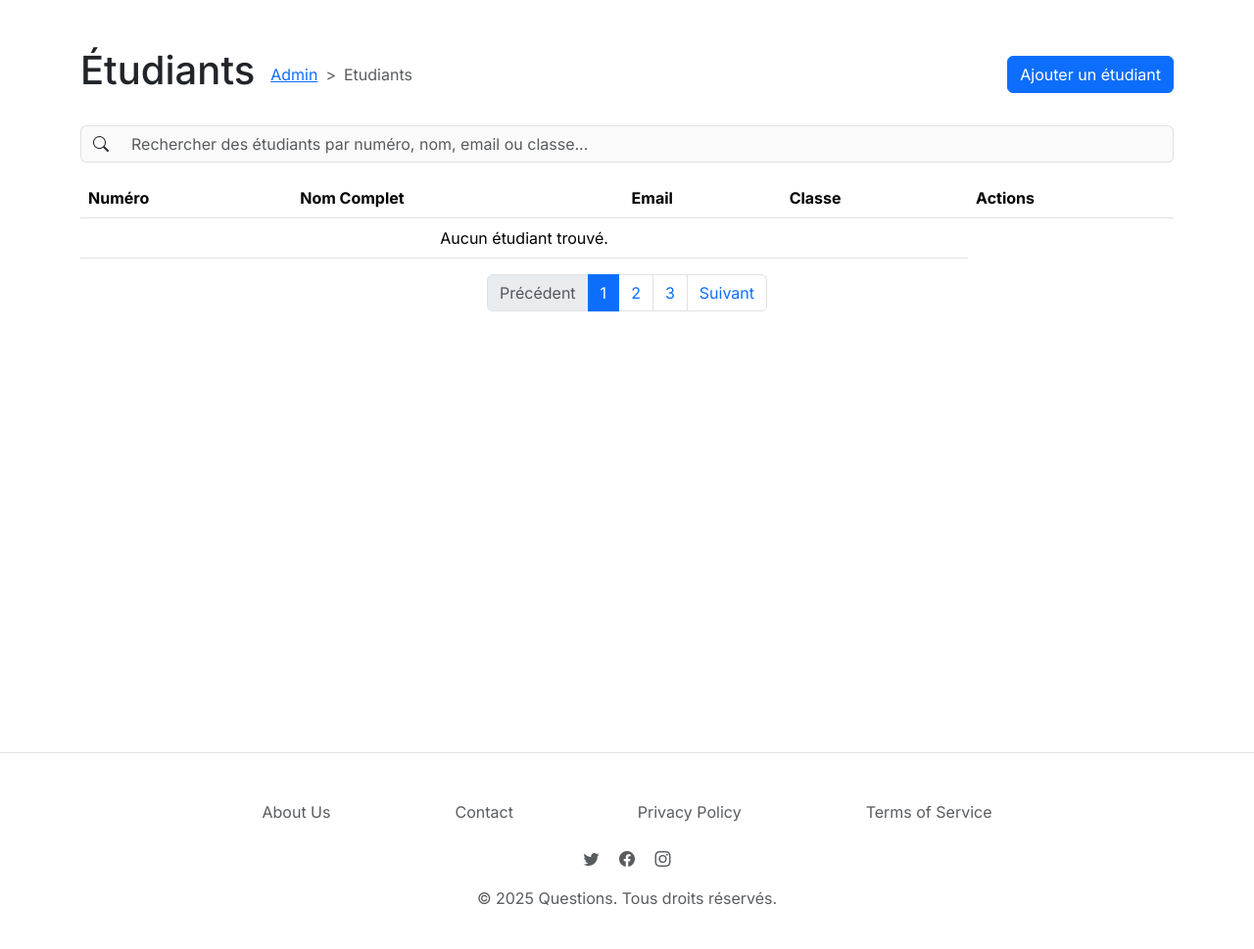
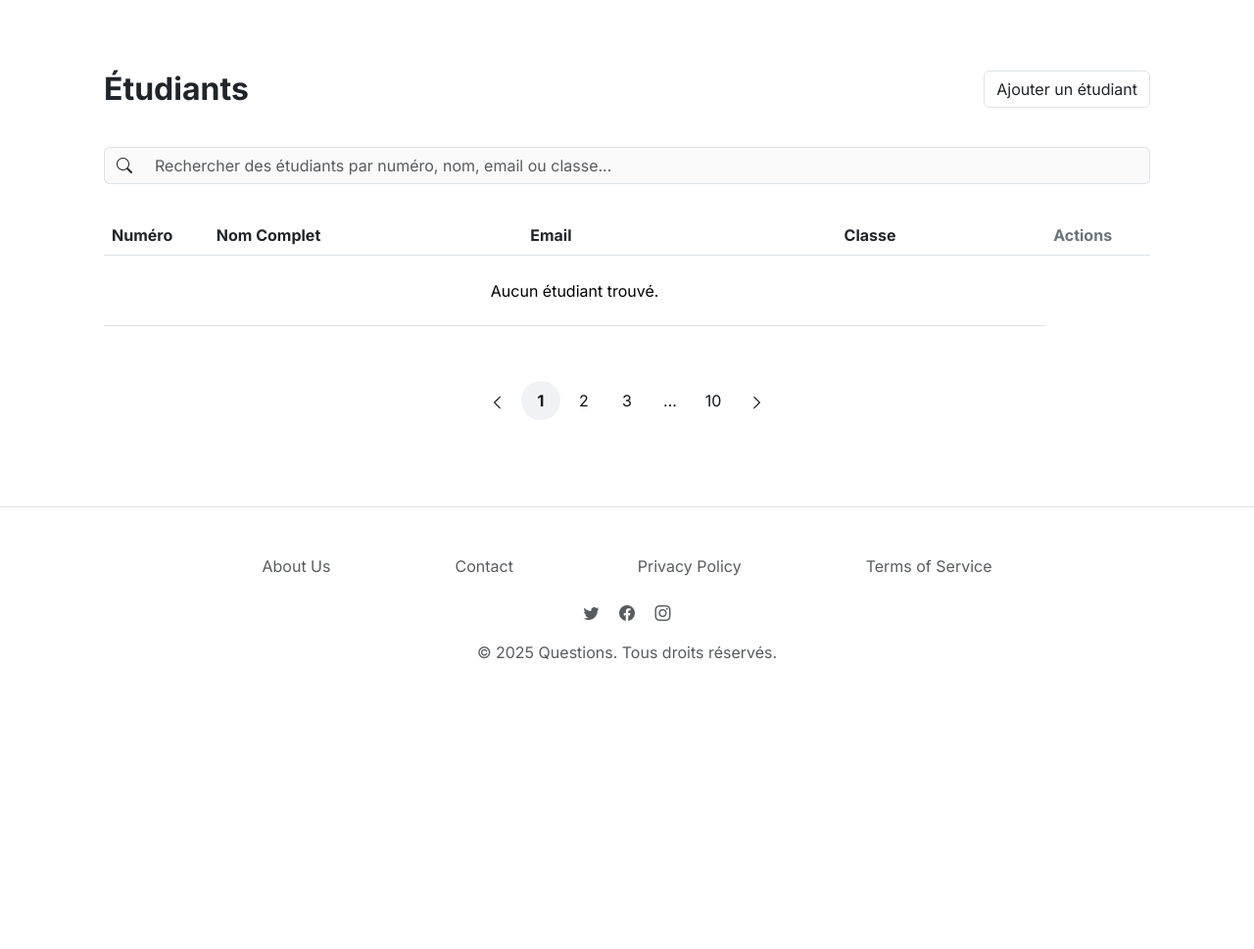
Before and after one commit to ibzocraft/plateforme_qcm, a PHP site: page /plateforme_qcm/pages/admin/etudiants/etudiants.php in a window 1280 px wide. Shown: the part 57-1026 px from the top of the page at 98% size. After the commit the page ends 731 px from the top, so only its background shows below. Run offline with PHP 8.4, Linux system fonts and the light colour scheme; data that the repository does not hold is empty.

Commit message:
Enhance student management page with improved layout and pagination. Update CSS for table and pagination styles. Fix dashboard link in admin header.

```diff
--- a/assets/css/style.css
+++ b/assets/css/style.css
@@ -24,3 +24,35 @@
         background-color: #FAFAFA !important;
     }
 }
+
+/* #60758a */
+
+.table th, .table td {
+    white-space: nowrap;
+    vertical-align: middle !important;
+}
+.table td {
+  height: 72px;
+}
+
+.pagination .page-item .page-link {
+    border-radius: 50%;
+    width: 40px;
+    height: 40px;
+    display: flex;
+    align-items: center;
+    justify-content: center;
+    margin: 0 2px;
+    color: #111418;
+    border: none;
+}
+.pagination .page-item.active .page-link {
+    background-color: #f0f2f5;
+    font-weight: bold;
+}
+.pagination .page-item:not(.active) .page-link:hover {
+    background-color: #f0f2f5;
+}
+.pagination .page-item.disabled .page-link {
+    background-color: transparent;
+}
--- a/includes/layout/header_admin.php
+++ b/includes/layout/header_admin.php
@@ -12,7 +12,7 @@ require_once __DIR__ . '/../../includes/services/core/functions.php';
 </div>
 <div class="d-flex flex-grow-1 justify-content-end gap-4">
 <div class="d-flex align-items-center gap-4">
-    <a class="text-dark small fw-medium text-decoration-none" href="#">Dashboard</a>
+    <a class="text-dark small fw-medium text-decoration-none" href="<?php echo get_full_url("pages/admin/dashboard.php"); ?>">Dashboard</a>
     <a class="text-dark small fw-medium text-decoration-none" href="<?php echo get_full_url("pages/admin/qcms/qcms.php"); ?>">QCMs</a>
     <a class="text-dark small fw-medium text-decoration-none" href="<?php echo get_full_url("pages/admin/etudiants/etudiants.php"); ?>">Etudiants</a>
 </div>
--- a/pages/admin/etudiants/etudiants.php
+++ b/pages/admin/etudiants/etudiants.php
@@ -16,45 +16,42 @@
 
 
 <!-- CONTENU DE LA PAGE -->
-<div class="container mt-5" style="min-height: 90vh;">
-    <div class="d-flex justify-content-between align-items-center mb-4">
-        <div class="d-flex align-items-end gap-3">
-            <h1 class="text-dark">Étudiants</h1>
-            <nav style="--bs-breadcrumb-divider: '>';" aria-label="breadcrumb">
-                <ol class="breadcrumb fs-6">
-                    <li class="breadcrumb-item"><a href="#">Admin</a></li>
-                    <li class="breadcrumb-item active" aria-current="page">Etudiants</li>
-                </ol>
-            </nav>
+
+<div class="container-lg py-5">
+    <div class="d-flex flex-column">
+        <div class="d-flex flex-wrap justify-content-between align-items-center gap-3 p-4">
+            <h2 class="text-dark fw-bold lh-tight m-0">Étudiants</h2>
+            <button class="btn border" data-bs-toggle="modal" data-bs-target="#addEtudiantModal">
+                <span class="truncate">Ajouter un étudiant</span>
+            </button>
         </div>
-        <button class="btn btn-primary" data-bs-toggle="modal" data-bs-target="#addEtudiantModal">Ajouter un étudiant</button>
-    </div>
-
-
-    <div class="d-flex justify-content-between mb-3">
+        <div class="px-4 py-3">
             <div class="input-group flex-nowrap">
                 <span class="input-group-text bg-theme border-end-0"><i class="bi bi-search text-dark"></i></span>
                 <input type="text" id="searchEtudiant" class="form-control bg-theme border-start-0" placeholder="Rechercher des étudiants par numéro, nom, email ou classe..." aria-label="Username" aria-describedby="addon-wrapping">
             </div>
         </div>
-
-    <table class="table table-hover">
-        <thead class="thead-light">
+        <div class="px-4 py-3">
+            <div class="table-responsive">
+                <table class="table">
+                    <thead>
                         <tr>
-                <th scope="col">Numéro</th>
-                <th scope="col">Nom Complet</th>
-                <th scope="col">Email</th>
-                <th scope="col">Classe</th>
-                <th scope="col">Actions</th>
+                            <th class="text-dark fw-semibold" style="width: 10%;">Numéro</th>
+                            <th class="text-dark fw-semibold" style="width: 30%;">Nom Complet</th>
+                            <th class="text-dark fw-semibold" style="width: 30%;">Email</th>
+                            <th class="text-dark fw-semibold" style="width: 20%;">Classe</th>
+                            <th class="text-secondary fw-semibold" style="width: 10%;">
+                                Actions
+                            </th>
                         </tr>
                     </thead>
                     <tbody>
                         <?php if (count($etudiants) > 0): ?>
                             <?php foreach ($etudiants as $etudiant): ?>
                                 <tr>
-                        <td  name="numero_etudiant"><?= htmlspecialchars($etudiant['numero_etudiant']) ?></td>
+                                    <td class="fw-semibold" name="numero_etudiant"><?= htmlspecialchars($etudiant['numero_etudiant']) ?></td>
                                     <td name="nom_complet"><?= htmlspecialchars($etudiant['prenom']) . ' ' . htmlspecialchars($etudiant['nom']) ?></td>
-                        <td class="text-muted" name="email"><?= htmlspecialchars($etudiant['email']) ?></td>
+                                    <td class="text-secondary" name="email"><?= htmlspecialchars($etudiant['email']) ?></td>
                                     <td name="classe"><?= htmlspecialchars($etudiant['classe']) ?></td>
                                     <td class="">
                                         <a href="#" class="btn btn-primary btn-sm rounded btn-icon"><i class="bi bi-eye"></i></a>
@@ -70,20 +67,42 @@
                         <?php endif; ?>
                     </tbody>
                 </table>
+            </div>
+        </div>
 
+        <!-- PAGINATION -->
+        <div class="d-flex align-items-center justify-content-center p-4">
             <nav aria-label="Page navigation">
-        <ul class="pagination justify-content-center">
-            <li class="page-item disabled">
-                <a class="page-link" href="#" tabindex="-1" aria-disabled="true">Précédent</a>
+                <ul class="pagination">
+                    <li class="page-item">
+                        <a href="#" class="page-link">
+                            <div data-icon="CaretLeft" data-size="18px" data-weight="regular">
+                                <svg xmlns="http://www.w3.org/2000/svg" width="18px" height="18px" fill="currentColor" viewBox="0 0 256 256">
+                                    <path d="M165.66,202.34a8,8,0,0,1-11.32,11.32l-80-80a8,8,0,0,1,0-11.32l80-80a8,8,0,0,1,11.32,11.32L91.31,128Z"></path>
+                                </svg>
+                            </div>
+                        </a>
                     </li>
                     <li class="page-item active"><a class="page-link" href="#">1</a></li>
                     <li class="page-item"><a class="page-link" href="#">2</a></li>
                     <li class="page-item"><a class="page-link" href="#">3</a></li>
+                    <li class="page-item disabled"><a class="page-link" href="#">...</a></li>
+                    <li class="page-item"><a class="page-link" href="#">10</a></li>
                     <li class="page-item">
-                <a class="page-link" href="#">Suivant</a>
+                        <a href="#" class="page-link">
+                            <div data-icon="CaretRight" data-size="18px" data-weight="regular">
+                                <svg xmlns="http://www.w3.org/2000/svg" width="18px" height="18px" fill="currentColor" viewBox="0 0 256 256">
+                                    <path d="M181.66,133.66l-80,80a8,8,0,0,1-11.32-11.32L164.69,128,90.34,53.66a8,8,0,0,1,11.32-11.32l80,80A8,8,0,0,1,181.66,133.66Z"></path>
+                                </svg>
+                            </div>
+                        </a>
                     </li>
                 </ul>
             </nav>
+        </div>
+        <!-- /PAGINATION -->
+
+    </div>
 </div>
 
 <!-- MODAL AJOUT ETUDIANT -->
@@ -176,8 +195,6 @@
 </script>
 <!-- /JAVASCRIPT -->
 
-
-
 <!-- /CONTENU DE LA PAGE -->
 
 
```
Lines whose indentation alone changed are shown as unchanged.
